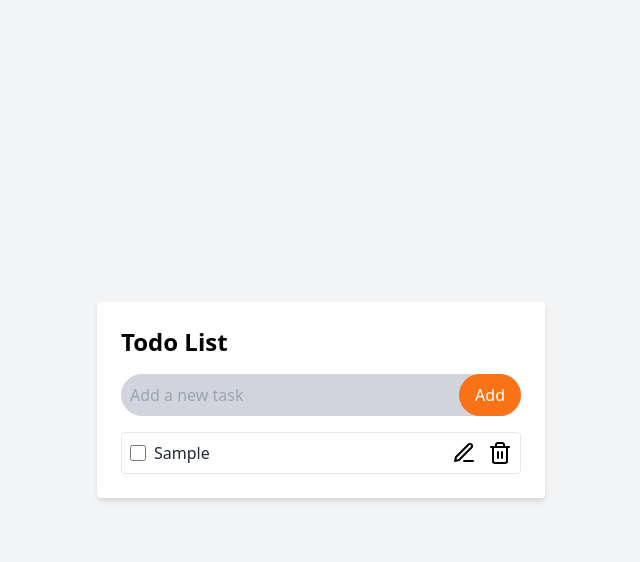
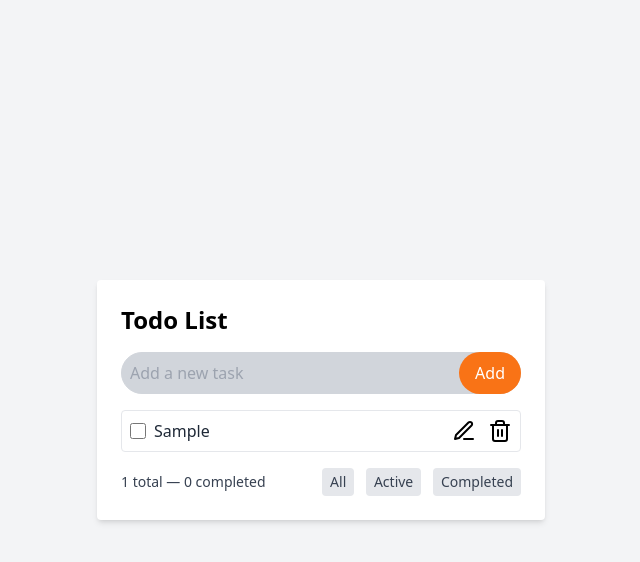
Before and after one commit to stellaksarpong/Todo-list, a plain HTML site: page index.html in a window 1280 px wide. Both pictures are taken after typing "Sample" into the empty fields and a click on the button "Add". Shown: the whole page, without its empty margins (319-959 px from the left). Drawn offline with nearby package versions, Linux system fonts and the light colour scheme.

Commit message:
Added core functions

```diff
--- a/index.html
+++ b/index.html
@@ -1,21 +1,37 @@
+
+
 <!DOCTYPE html>
 <html lang="en">
 <head>
   <meta charset="UTF-8" />
   <meta name="viewport" content="width=device-width, initial-scale=1.0"/>
   <title>Todo App</title>
-
   <script src="https://cdn.tailwindcss.com"></script>
 </head>
 <body class="bg-gray-100 min-h-screen flex items-center justify-center">
   <div class="bg-white p-6 rounded shadow-md w-full max-w-md">
-    <h1 class="text-2xl font-bold mb-4 ">Todo List</h1>
+    <h1 class="text-2xl font-bold mb-4">Todo List</h1>
+
+    <!-- Input and Add Button -->
     <div class="flex mb-4 relative w-full max-w-md">
-      <input type="text" id="todoInput" class="border p-2 rounded-full  w-full pr-20  bg-gray-300 border border-gray-300" placeholder="Add a new task" />
-      <button id="addBtn" class="absolute right-0 top-0 bottom-0  bg-orange-500 text-white px-4 rounded-full ">Add</button>
+      <input type="text" id="todoInput" class="border p-2 rounded-full w-full pr-20 bg-gray-300 border border-gray-300" placeholder="Add a new task" />
+      <button id="addBtn" class="absolute right-0 top-0 bottom-0 bg-orange-500 text-white px-4 rounded-full">Add</button>
     </div>
+
+    <!-- Todo Items -->
     <ul id="todoList" class="space-y-2"></ul>
+
+    <!-- Counters & Filters -->
+    <div class="flex justify-between items-center mt-4 text-sm text-gray-700">
+      <span id="todoCount">0 total — 0 completed</span>
+      <div class="space-x-2">
+        <button class="filter-btn bg-gray-200 px-2 py-1 rounded" data-filter="all">All</button>
+        <button class="filter-btn bg-gray-200 px-2 py-1 rounded" data-filter="active">Active</button>
+        <button class="filter-btn bg-gray-200 px-2 py-1 rounded" data-filter="completed">Completed</button>
+      </div>
+    </div>
   </div>
+
   <script src="main.js"></script>
 </body>
 </html>
--- a/main.js
+++ b/main.js
@@ -1,21 +1,29 @@
-
 
 const input = document.getElementById("todoInput");
 const addBtn = document.getElementById("addBtn");
 const list = document.getElementById("todoList");
+const filterButtons = document.querySelectorAll(".filter-btn");
+const todoCount = document.getElementById("todoCount");
 
 let todos = JSON.parse(localStorage.getItem("todos")) || [];
+let filter = "all";
 
 function renderTodos() {
   list.innerHTML = "";
 
-  todos.forEach((todo, index) => {
+  const filtered = todos.filter(todo => {
+    if (filter === "active") return !todo.completed;
+    if (filter === "completed") return todo.completed;
+    return true;
+  });
+
+  filtered.forEach((todo, index) => {
     const li = document.createElement("li");
     li.className = "flex items-center justify-between p-2 border rounded";
-//
+
     const leftBox = document.createElement("div");
     leftBox.className = "flex items-center flex-1";
-// Create a checkbox for completion status
+
     const checkbox = document.createElement("input");
     checkbox.type = "checkbox";
     checkbox.checked = todo.completed;
@@ -23,7 +31,6 @@ function renderTodos() {
       "mr-2 w-4 h-4 text-orange-500 rounded focus:ring focus:ring-orange-600";
     checkbox.addEventListener("change", () => toggleComplete(index));
 
-// Create a span for the todo text
     const span = document.createElement("span");
     span.textContent = todo.text;
     span.className = `text-gray-800 ${
@@ -32,7 +39,6 @@ function renderTodos() {
 
     leftBox.append(checkbox, span);
 
-    //  Create Edit Button
     const editBtn = document.createElement("img");
     editBtn.src = "image/img1.svg";
     editBtn.alt = "Edit";
@@ -40,7 +46,6 @@ function renderTodos() {
       "w-6 h-6 cursor-pointer hover:scale-110 transition duration-150";
     editBtn.addEventListener("click", () => editTodo(index));
 
-    //  Create Delete Button
     const deleteBtn = document.createElement("img");
     deleteBtn.src = "image/trash-2.svg";
     deleteBtn.alt = "Delete";
@@ -48,7 +53,6 @@ function renderTodos() {
       "w-6 h-6 cursor-pointer hover:scale-110 transition duration-150";
     deleteBtn.addEventListener("click", () => deleteTodo(index));
 
-    // Wrap icons together
     const iconWrap = document.createElement("div");
     iconWrap.className = "flex space-x-3";
     iconWrap.append(editBtn, deleteBtn);
@@ -57,9 +61,14 @@ function renderTodos() {
     list.appendChild(li);
   });
 
+  // update localStorage
   localStorage.setItem("todos", JSON.stringify(todos));
+
+  // update counter
+  const completed = todos.filter(t => t.completed).length;
+  todoCount.textContent = `${todos.length} total — ${completed} completed`;
 }
-// Function to add a new todo item
+
 function addTodo() {
   const text = input.value.trim();
   if (text !== "") {
@@ -68,17 +77,17 @@ function addTodo() {
     renderTodos();
   }
 }
-// Function to delete a todo item
+
 function deleteTodo(index) {
   todos.splice(index, 1);
   renderTodos();
 }
-// Function to toggle the completion status of a todo item
+
 function toggleComplete(index) {
   todos[index].completed = !todos[index].completed;
   renderTodos();
 }
-// Function to edit a todo item
+
 function editTodo(index) {
   const newText = prompt("Edit your task:", todos[index].text);
   if (newText !== null && newText.trim() !== "") {
@@ -86,6 +95,14 @@ function editTodo(index) {
     renderTodos();
   }
 }
-// Add event listeners
+
 addBtn.addEventListener("click", addTodo);
 window.addEventListener("DOMContentLoaded", renderTodos);
+
+// filter logic
+filterButtons.forEach(btn => {
+  btn.addEventListener("click", () => {
+    filter = btn.dataset.filter;
+    renderTodos();
+  });
+});
```
